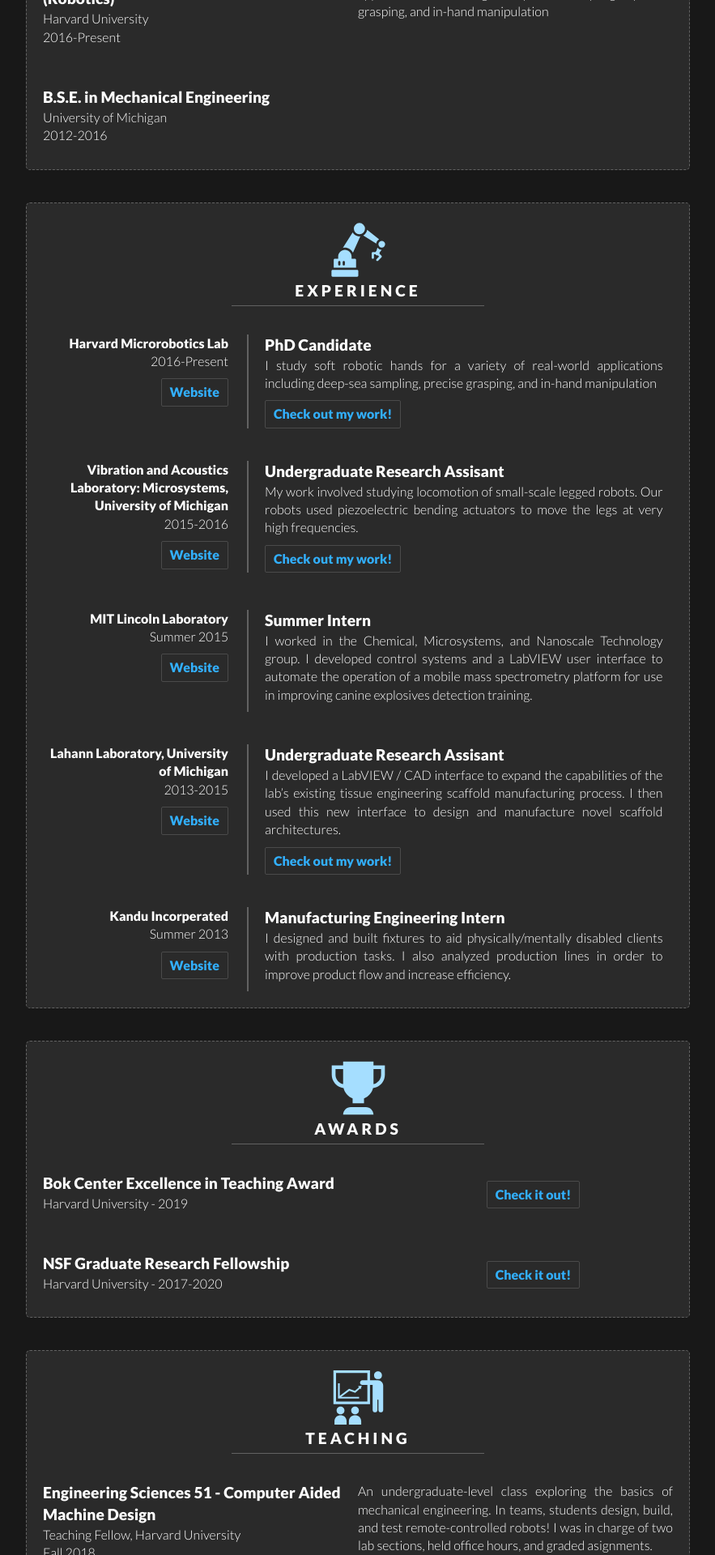
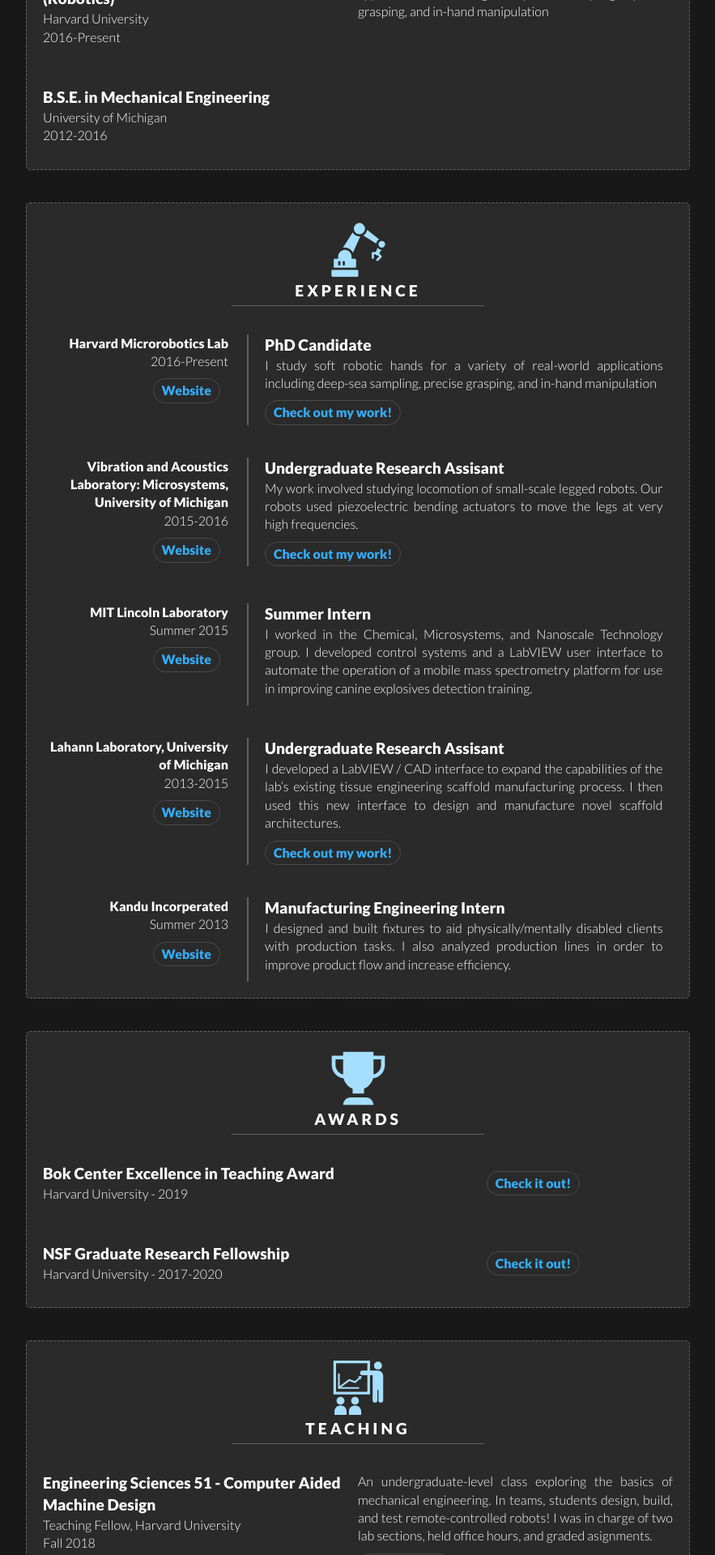
Before and after one commit to cbteeple/cbteeple.github.io, a Jekyll site: the page built from index.html, in a window 1280 px wide. Shown: the part 690-2610 px from the top of the page at 81% size, without its empty margins (198-1081 px from the left). Built offline with Jekyll 4.4.1, drawn with Linux system fonts in a browser that asks for light colours; nearby versions of some CDN libraries.

Commit message:
rounded buttons now!

```diff
--- a/_sass/_layout.scss
+++ b/_sass/_layout.scss
@@ -74,7 +74,13 @@
     transition: all 0.2s;
     &:hover{
         //transform: scale(1.05);
-        background: $box-bg-light
+        background: $box-bg-light;
+        border-color: $box-border;
+
+        .social-icon{
+            transform: translate();
+        }
+
     };
     &:focus{
         //transform: scale(1.05);
@@ -99,7 +105,7 @@
     text-decoration: none;
 
     &:hover{
-        text-decoration: underline;
+        text-decoration: none;
     };
 }
 
--- a/_sass/_resume.scss
+++ b/_sass/_resume.scss
@@ -50,7 +50,7 @@
 
 .mission{
     color: $accent-color;
-    font-size: 1.5em;
+    font-size: 1.8em;
     font-weight: bold;
     text-align: center;
     margin-bottom: $big_spacer;
@@ -116,17 +116,20 @@
         display: inline-block;
         font-size: 1.1em;
         background: none;
-        border-radius: 2px;
+        border-radius: 20px;
         border-width: 1px;
         border-style: solid;
         border-color: $box-bg-light;
-        padding: 5px;
+        padding: 3px;
         padding-left: 10px;
         padding-right: 10px;
+        margin-right: 10px;
 
     }
     a:hover{
         background: $box-bg-light ;
+        border-color: $box-border;
+        text-decoration: none;
     }
 }
 
```
